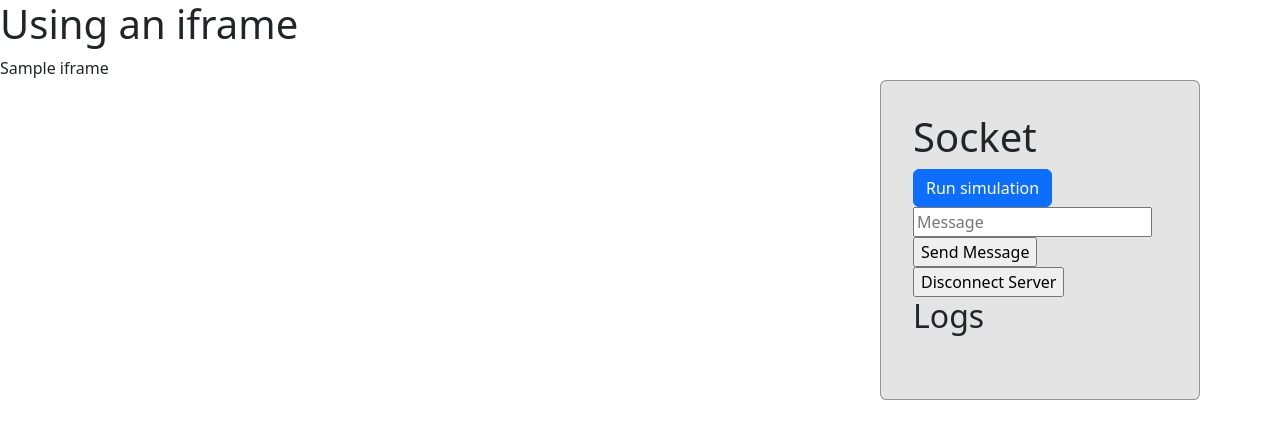
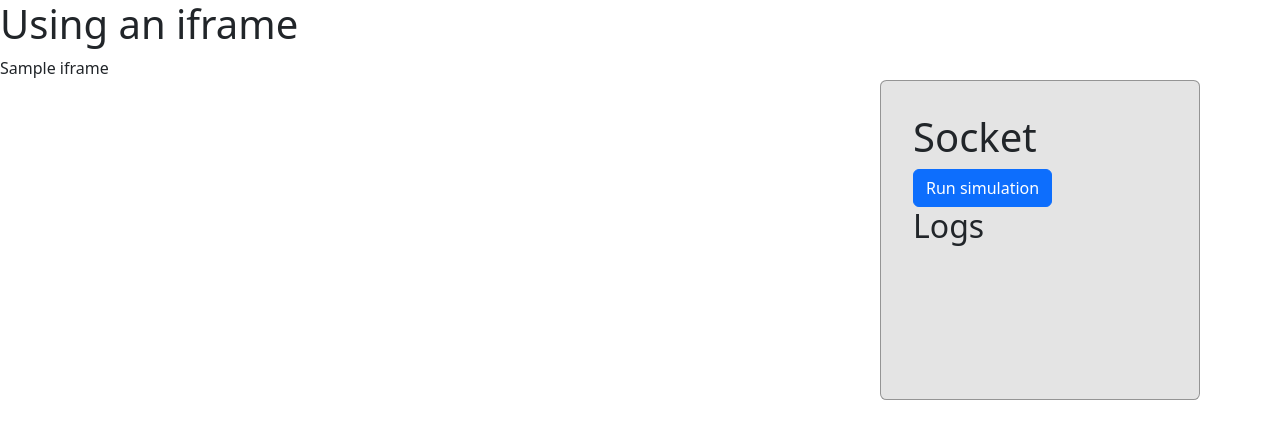
Before and after one commit to jparta/balloon-flights-planner, a Flask app: template templates/index.html in a window 1280 px wide. Shown: the top 439 px of the page. Run offline with Flask 2, Linux system fonts and the light colour scheme; the template is opened without the code that fills it: most values are stand-ins (such as "Sample title", 1, 10 or a date in 2020); some libraries are stand-ins or nearby versions.

Commit message:
Remove unused websocket functionality

```diff
--- a/app.py
+++ b/app.py
@@ -66,32 +66,5 @@ def run_sim_endpoint_0():
     run_sim_keep_client_updated_using_callback(sid)
 
 
-@sio.on('my_event')
-def received_my_event(message):
-    session['receive_count'] = session.get('receive_count', 0) + 1
-    emit('my_response',
-         {'data': message['data'], 'count': session['receive_count']})
-
-
-@sio.on('my_broadcast_event')
-def test_broadcast_message(message):
-    session['receive_count'] = session.get('receive_count', 0) + 1
-    emit('my_response',
-         {'data': message['data'], 'count': session['receive_count']},
-         broadcast=True)
-
-
-@sio.on('disconnect_request')
-def disconnect_request():
-    @copy_current_request_context
-    def can_disconnect():
-        disconnect()
-
-    session['receive_count'] = session.get('receive_count', 0) + 1
-    emit('my_response',
-         {'data': 'Disconnected!', 'count': session['receive_count']},
-         callback=can_disconnect)
-
-
 if __name__ == '__main__':
     sio.run(app)
--- a/static/websockets.js
+++ b/static/websockets.js
@@ -3,30 +3,14 @@ $(document).ready(function() {
     namespace = '/';
     var socket = io(namespace);
 
-    socket.on('connect', function() {
-        socket.emit('my_event', {data: 'connected to the SocketServer...'});
-    });
-
-    socket.on('my_response', function(msg, cb) {
-        $('#log').append('<br>' + $('<div/>').text('logs #' + msg.count + ': ' + msg.data).html());
-        if (cb)
-            cb();
-    });
     socket.on('sim_progress', function(msg, cb) {
         $('#log').append('<br>' + $('<div/>').text('Sim progress: ' + msg.data).html());
         if (cb)
             cb();
     });
+
     $('#run_sim').on("click", (event) => {
         socket.emit('run_sim');
         return false;
     });
-    $('form#emit').submit(function(event) {
-        socket.emit('my_event', {data: $('#emit_data').val()});
-        return false;
-    });
-    $('form#disconnect').submit(function(event) {
-        socket.emit('disconnect_request');
-        return false;
-    });
 });
--- a/templates/index.html
+++ b/templates/index.html
@@ -16,13 +16,6 @@
             <div class="card-body">
                 <h1>Socket</h1>
                 <button id="run_sim" type="button" class="btn btn-primary">Run simulation</button>
-                <form id="emit" method="POST" action='#'>
-                    <input type="text" name="emit_data" id="emit_data" placeholder="Message">
-                    <input type="submit" value="Send Message">
-                </form>
-                <form id="disconnect" method="POST" action="#">
-                    <input type="submit" value="Disconnect Server">
-                </form>
                 <h2>Logs</h2>
                 <div id="log" ></div>
             </div>
```
